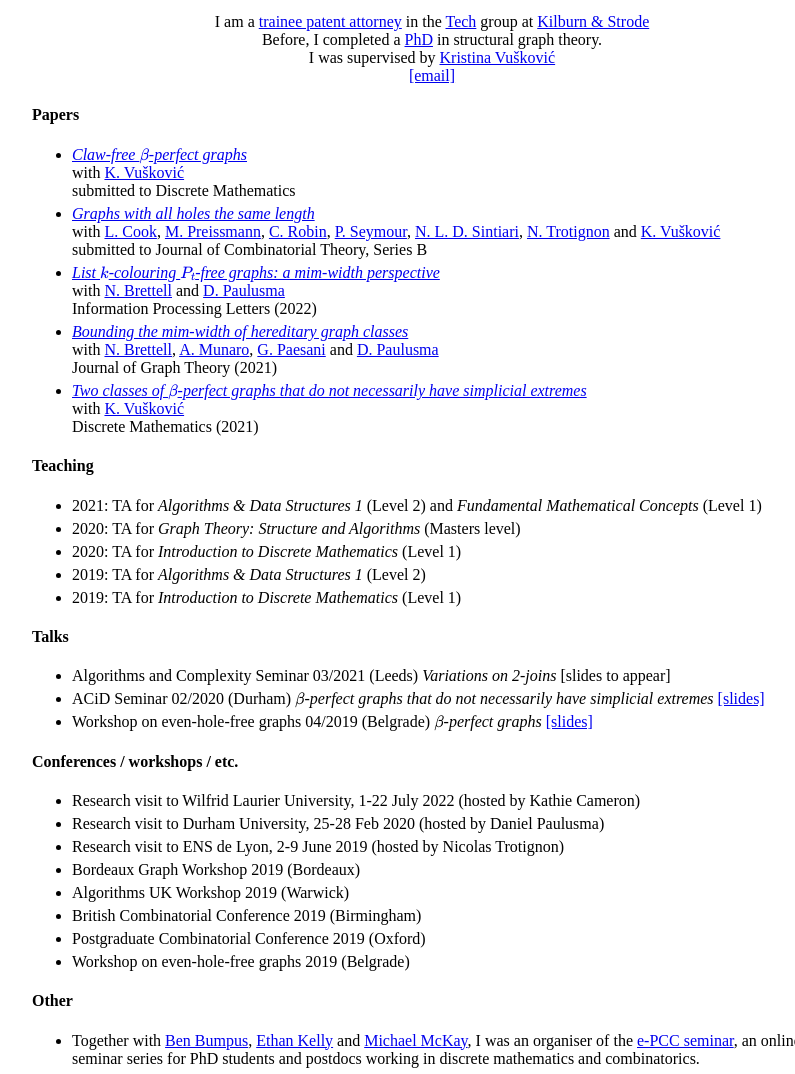
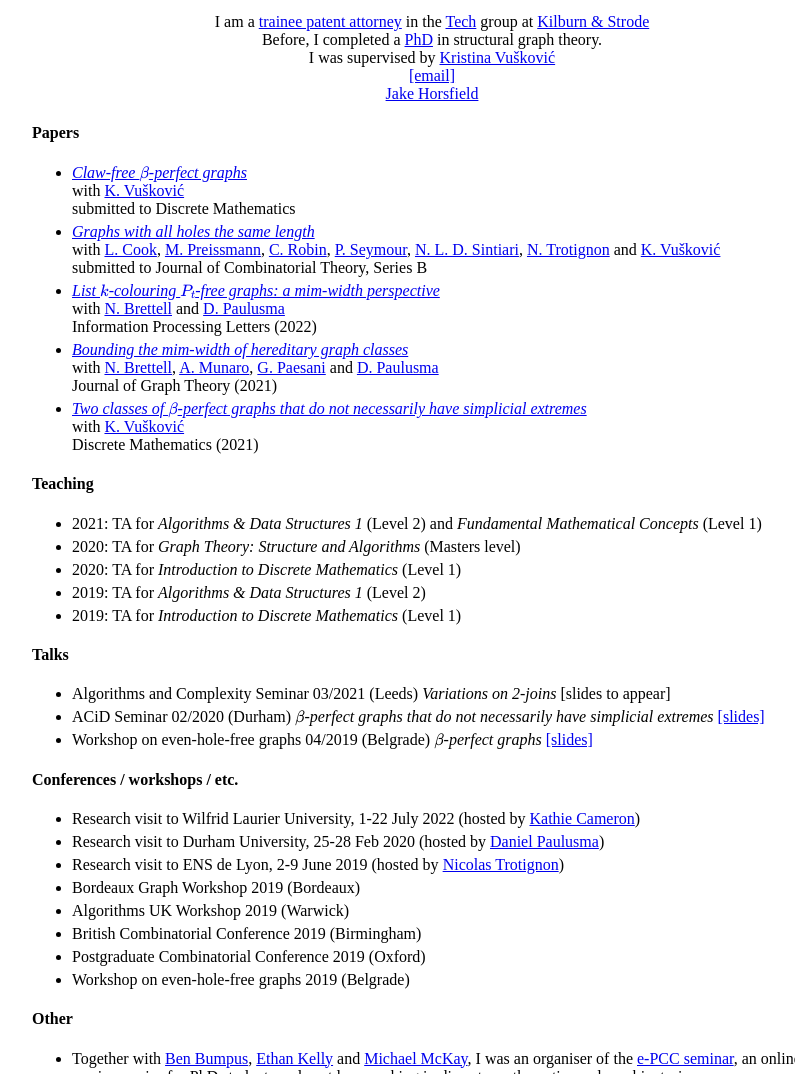
Before and after one commit to jakehorsfield/jakehorsfield.github.io, a plain HTML site: page index.html in a window 1280 px wide. Shown: the part 235-1309 px from the top of the page, without its empty margins (208-1003 px from the left). Drawn offline with nearby package versions, Linux system fonts and the light colour scheme.

Commit message:
Update index.html

```diff
--- a/index.html
+++ b/index.html
@@ -18,6 +18,7 @@
 	}
     </style>
     <script src="https://polyfill.io/v3/polyfill.min.js?features=es6"></script>
+	<script src="https://platform.linkedin.com/badges/js/profile.js" async defer type="text/javascript"></script>
 <script id="MathJax-script" async src="https://cdn.jsdelivr.net/npm/mathjax@3/es5/tex-mml-chtml.js"></script>
 
 </head>
@@ -41,7 +42,10 @@
         Vušković</a><br />
 
       <h4 style="padding: 0; margin: 0; font-weight: normal;"><a
-          href="email.html">[email]</a></h4>
+          href="email.html">[email]</a>
+	    <br/>
+	    <div class="badge-base LI-profile-badge" data-locale="en_US" data-size="medium" data-theme="light" data-type="VERTICAL" data-vanity="jake-horsfield" data-version="v1"><a class="badge-base__link LI-simple-link" href="https://uk.linkedin.com/in/jake-horsfield?trk=profile-badge">Jake Horsfield</a></div>
+              </h4>
       <!-- TO DISPLAY A NOTICE
         <br/>
       <p style="padding: 10px; border: 2px solid #FF6666;">
@@ -103,9 +107,9 @@
 
     <h4>Conferences / workshops / etc.</h4>
     <ul>
-	    <li>Research visit to Wilfrid Laurier University, 1-22 July 2022 (hosted by Kathie Cameron)</li>
-	<li>Research visit to Durham University, 25-28 Feb 2020 (hosted by Daniel Paulusma)</li>
-	    <li>Research visit to ENS de Lyon, 2-9 June 2019 (hosted by Nicolas Trotignon)</li>
+	    <li>Research visit to Wilfrid Laurier University, 1-22 July 2022 (hosted by <a href="https://www.wlu.ca/academics/faculties/faculty-of-science/faculty-profiles/kathie-cameron/index.html">Kathie Cameron</a>)</li>
+	<li>Research visit to Durham University, 25-28 Feb 2020 (hosted by <a href="https://danielpaulusma.github.io/">Daniel Paulusma</a>)</li>
+	    <li>Research visit to ENS de Lyon, 2-9 June 2019 (hosted by <a href="https://perso.ens-lyon.fr/nicolas.trotignon/">Nicolas Trotignon</a>)</li>
    	<li>Bordeaux Graph Workshop 2019 (Bordeaux)</li>
 	<li>Algorithms UK Workshop 2019 (Warwick)</li>
 	<li>British Combinatorial Conference 2019 (Birmingham)</li>
```
